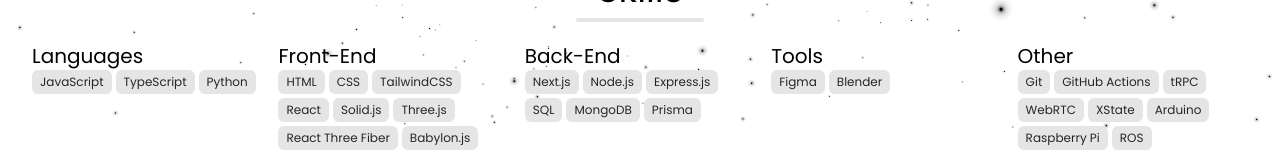
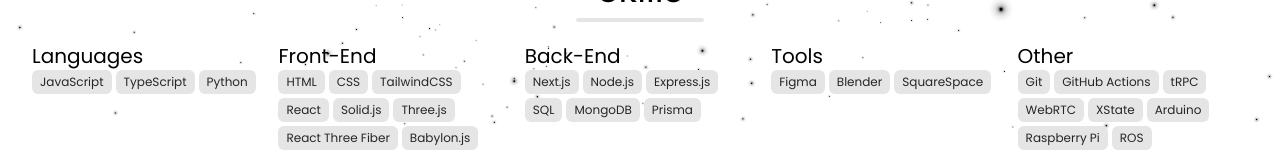
Before and after one commit to KennyStanleyJr/KennyStanleyJr, a Next.js app: page /about in a window 1280 px wide. Shown: the part 670-823 px from the top of the page. Built offline with nearby package versions, Linux system fonts and the light colour scheme.

Commit message:
added ashecain to projects & squarespace to skills

```diff
--- a/src/pages/about.tsx
+++ b/src/pages/about.tsx
@@ -117,6 +117,10 @@ const skills: Skill[] = [
     name: 'ROS',
     category: 'other'
   },
+  {
+    name: 'SquareSpace',
+    category: 'tools'
+  }
 ]
 
 const About: NextPage = () => {
--- a/src/pages/projects.tsx
+++ b/src/pages/projects.tsx
@@ -10,6 +10,14 @@ const projects: Project[] = [
     link: 'https://getcharta.com',
     github: '',
     technologies: ['Next.js', 'React', 'TailwindCSS', 'TypeScript', 'Framer Motion', 'Mailchimp', 'Vercel']
+  },
+  {
+    name: 'Ashe Cain',
+    description: '',
+    image: '/screenshots/ashecain.png',
+    link: 'https://ashecain.com',
+    github: '',
+    technologies: ['SquareSpace']
   },
   {
     name: 'Group Video-Chat',
```
Also changed, not shown: public/screenshots/ashecain.png (added).
